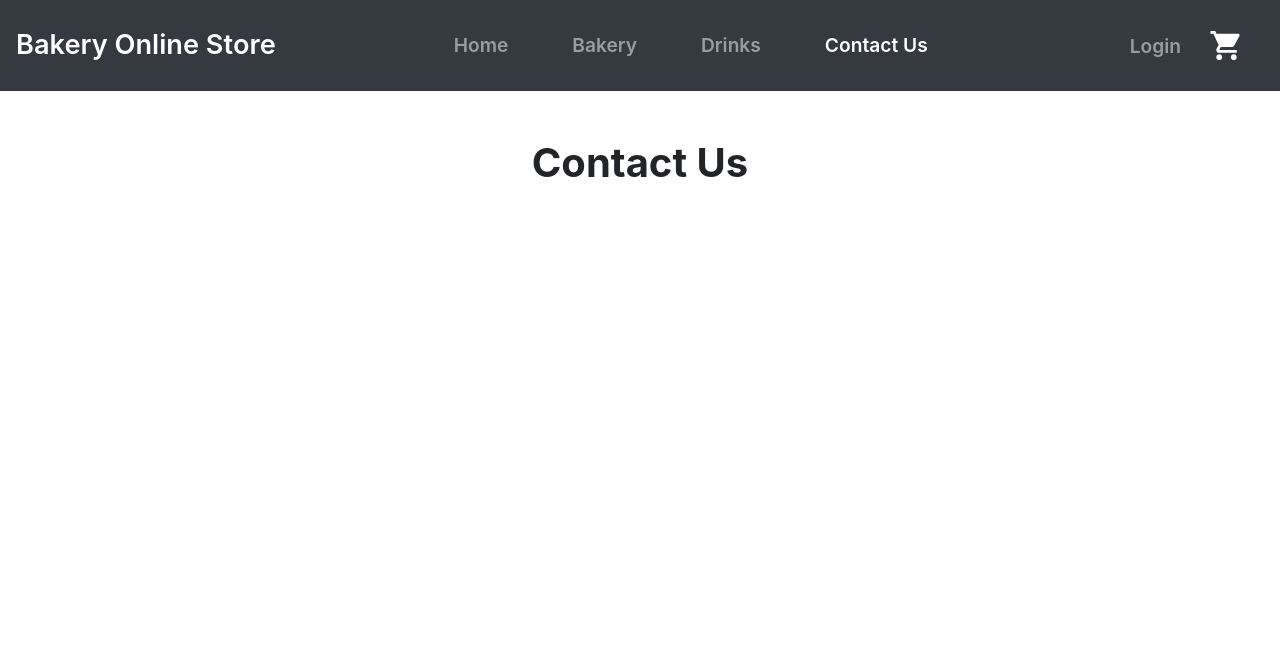
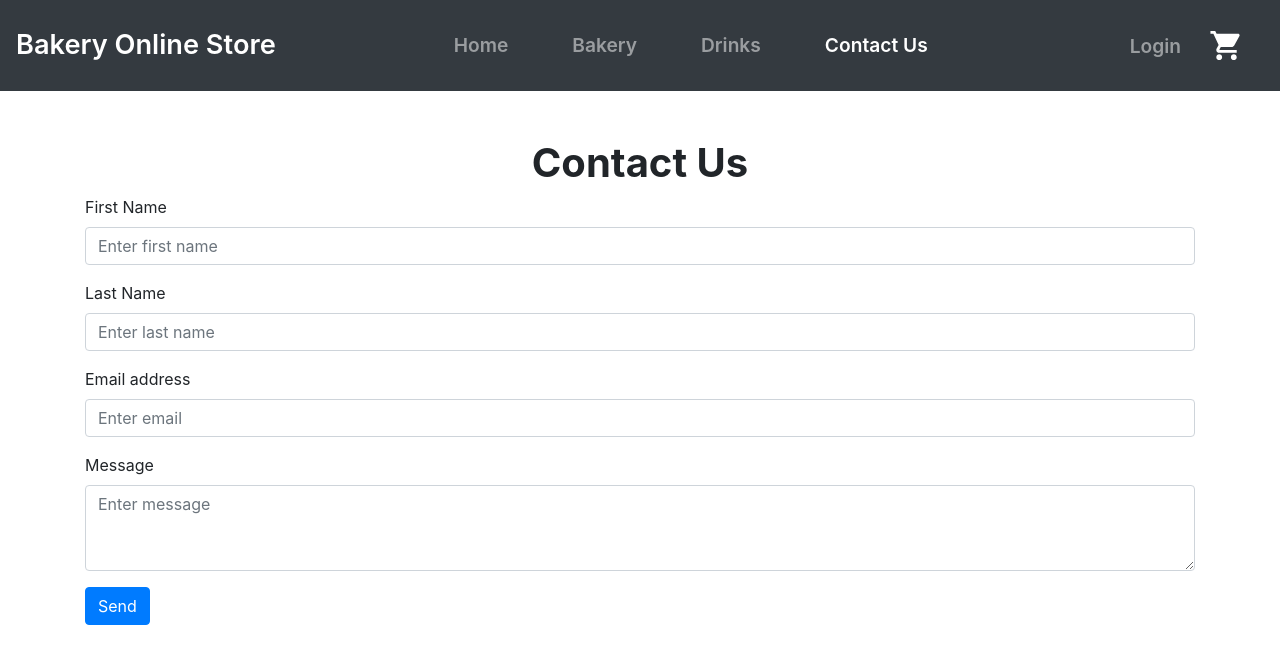
Before and after one commit to jharteaga/react-bakery-online-store, a React (Create React App) app: page /contact-us in a window 1280 px wide. Shown: the top 664 px of the page. Built offline with nearby package versions, Linux system fonts and the light colour scheme.

Commit message:
Add Contact Form

```diff
--- a/package.json
+++ b/package.json
@@ -13,6 +13,7 @@
     "@testing-library/user-event": "^7.2.1",
     "bootstrap": "^4.5.0",
     "firebase": "^7.14.3",
+    "gh-pages": "^2.2.0",
     "react": "^16.13.1",
     "react-bootstrap": "^1.0.1",
     "react-dom": "^16.13.1",
@@ -23,7 +24,8 @@
     "start": "react-scripts start",
     "build": "react-scripts build",
     "test": "react-scripts test",
-    "eject": "react-scripts eject"
+    "eject": "react-scripts eject",
+    "deploy": "gh-pages -d build/"
   },
   "eslintConfig": {
     "extends": "react-app"
--- a/src/components/ContactUs.jsx
+++ b/src/components/ContactUs.jsx
@@ -1,7 +1,34 @@
 import React from 'react';
+import Form from 'react-bootstrap/Form';
+import Button from 'react-bootstrap/Button';
 
 function ContactUs(props) {
-  return <h1>Contact Us</h1>;
+  return (
+    <React.Fragment>
+      <h1>Contact Us</h1>
+      <Form>
+        <Form.Group controlId="formGroupFirstName">
+          <Form.Label>First Name</Form.Label>
+          <Form.Control type="text" placeholder="Enter first name" />
+        </Form.Group>
+        <Form.Group controlId="formGroupLastName">
+          <Form.Label>Last Name</Form.Label>
+          <Form.Control type="text" placeholder="Enter last name" />
+        </Form.Group>
+        <Form.Group controlId="formGroupEmail">
+          <Form.Label>Email address</Form.Label>
+          <Form.Control type="email" placeholder="Enter email" />
+        </Form.Group>
+        <Form.Group controlId="formGroupMessage">
+          <Form.Label>Message</Form.Label>
+          <Form.Control as="textarea" rows="3" placeholder="Enter message" />
+        </Form.Group>
+        <Button type="submit" size="md">
+          Send
+        </Button>
+      </Form>
+    </React.Fragment>
+  );
 }
 
 export default ContactUs;
```
Also changed, not shown: 1 other file (tests, documents, lock files or other folders).
